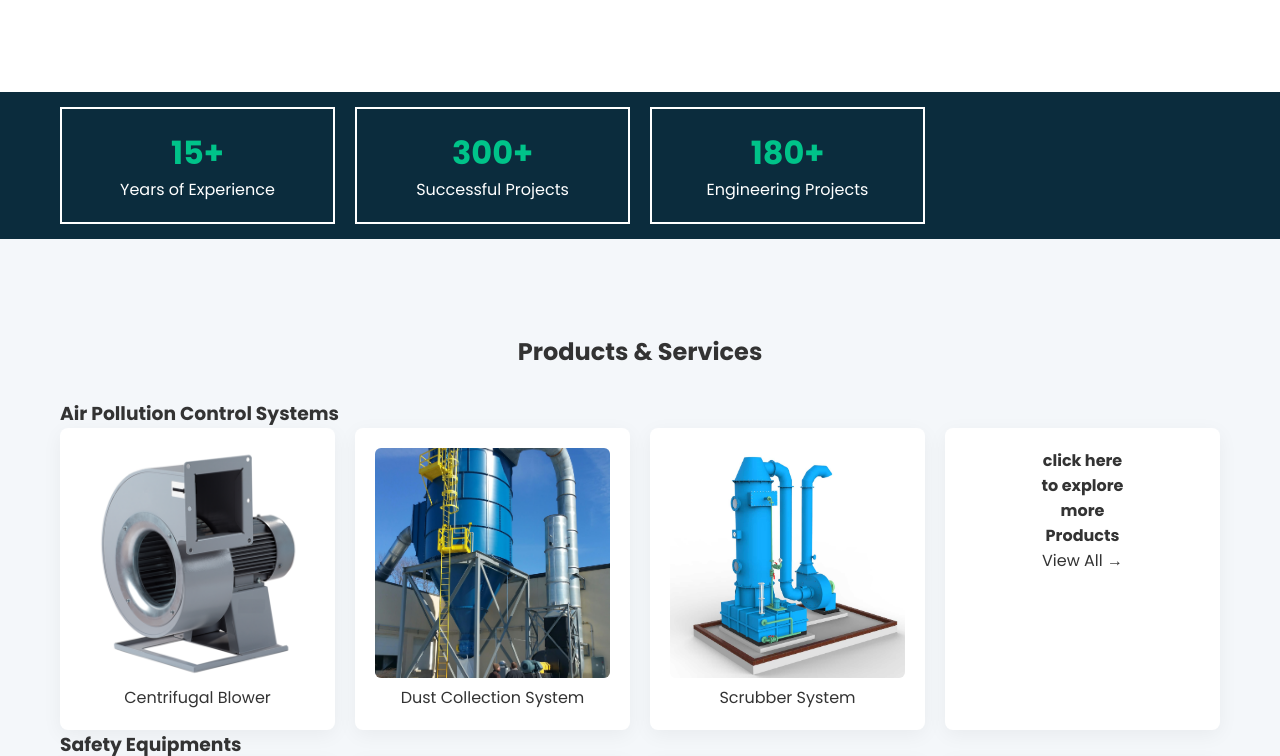
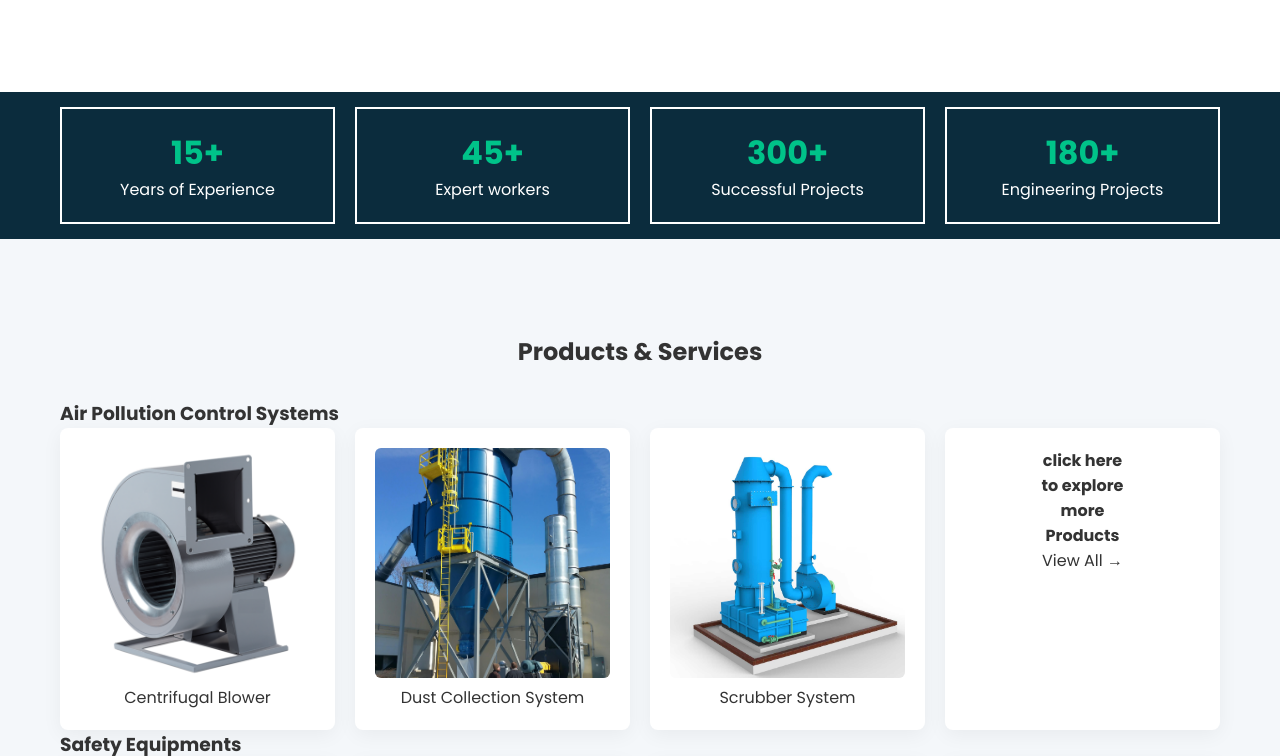
Before and after one commit to harikumaran1003/concept1, a plain HTML site: page index.html in a window 1280 px wide. Shown: the part 1081-1837 px from the top of the page. Drawn offline with nearby package versions, Linux system fonts and the light colour scheme.

Commit message:
Update index.html

```diff
--- a/index.html
+++ b/index.html
@@ -105,6 +105,13 @@
 
                 <span class="count">15+</span>
                 <p>Years of Experience</p>
+            </div>
+
+
+            <div class="stat-box">
+
+                <span class="count">45+</span>
+                <p>Expert workers</p>
             </div>
 
             <div class="stat-box">
```
